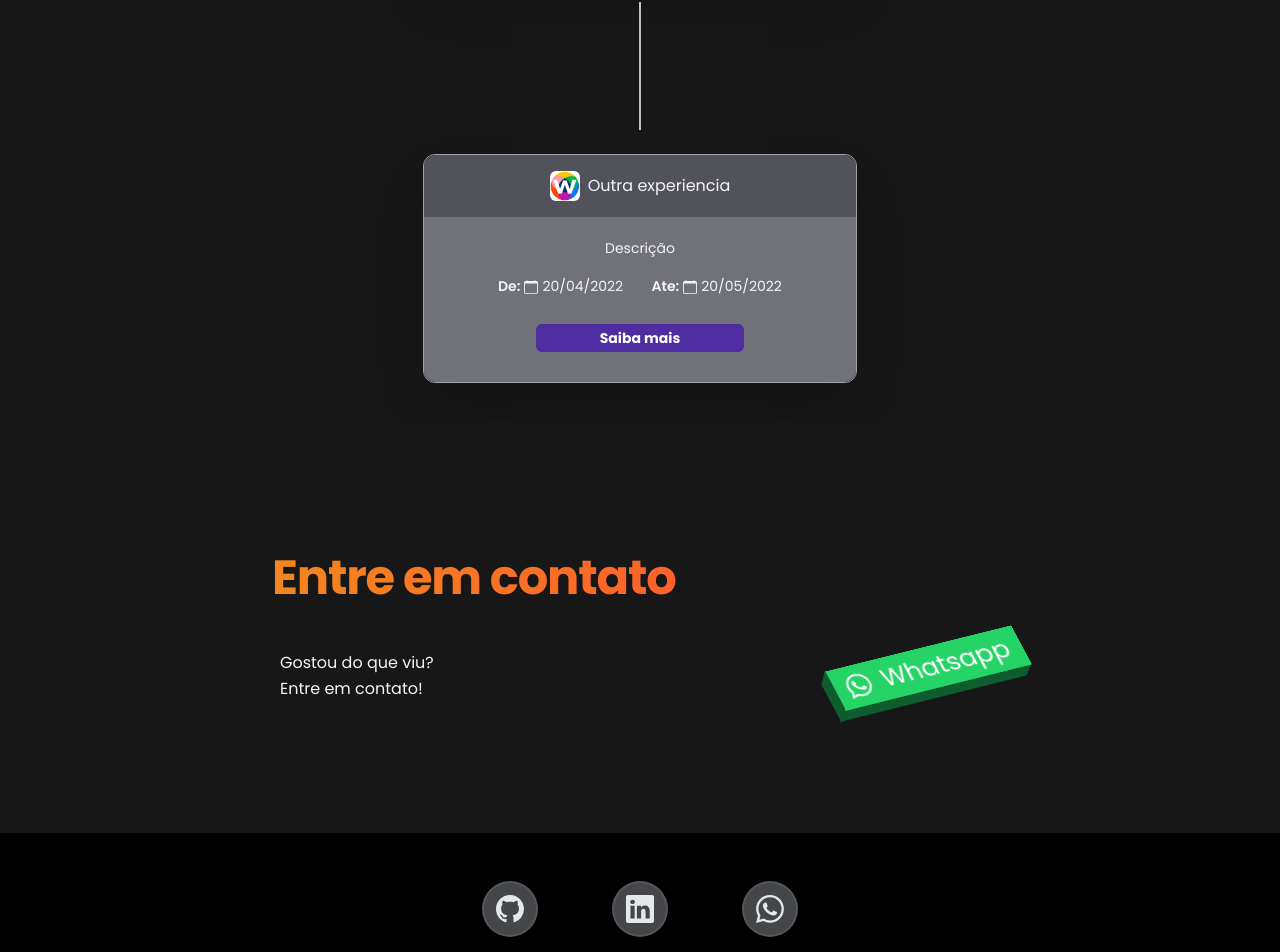
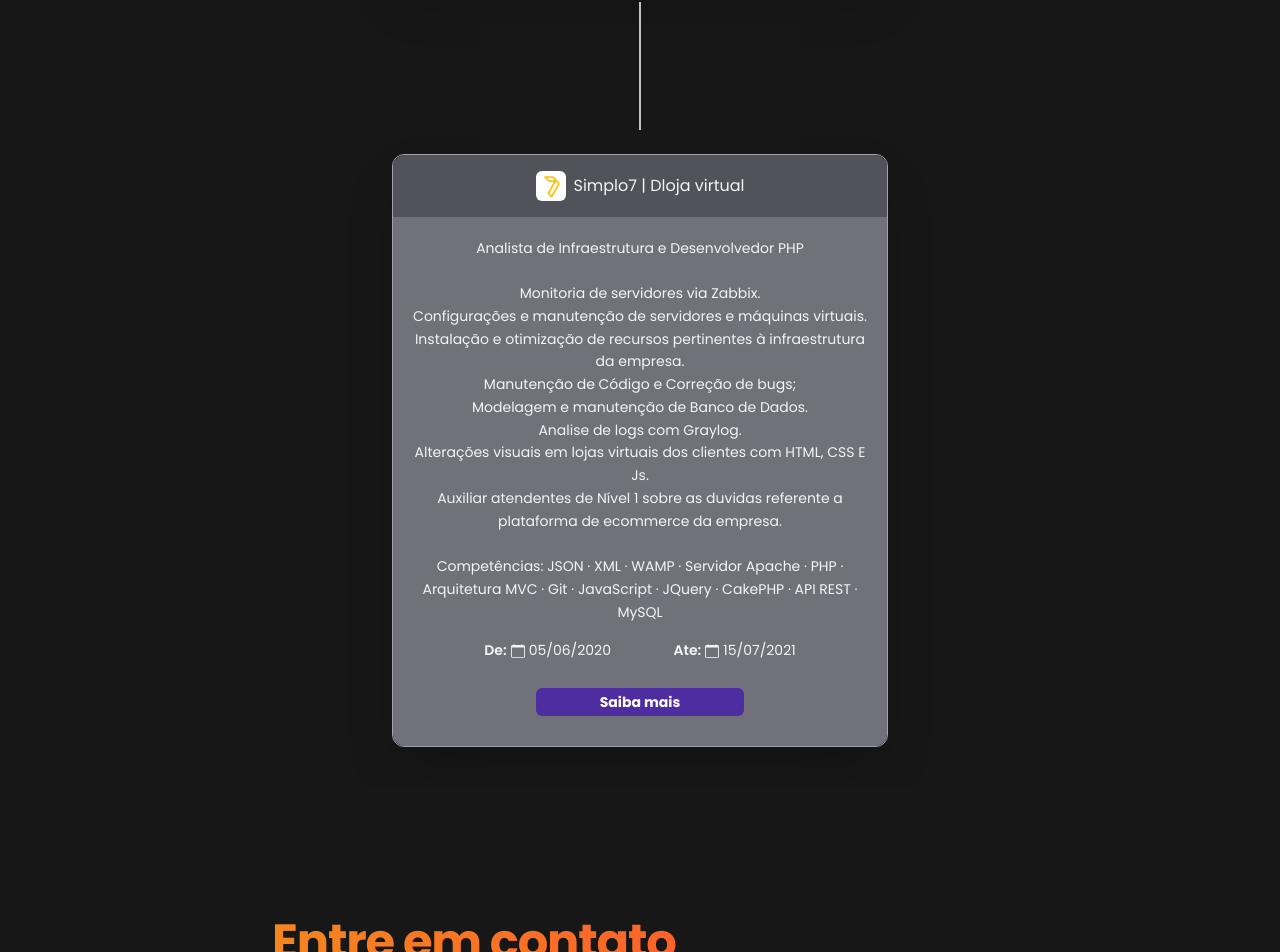
Before and after one commit to umrodrigues/curriculov2, a Next.js app: page / in a window 1280 px wide. Shown: the part 3372-4324 px from the top of the page. Built offline with nearby package versions, Linux system fonts and the light colour scheme.

Commit message:
feat: experience dev

```diff
--- a/src/components/molecules/Experiencias.tsx
+++ b/src/components/molecules/Experiencias.tsx
@@ -8,7 +8,7 @@ import {
 } from "react-icons/bs";
 import { useState } from "react";
 import logoRenner from "../../assets/rennerlogo.png";
-import logoWorkana from "../../assets/workana.webp";
+import simploImage from "../../assets/simplo7img.jpg";
 import ImageABout from "../../assets/perfil.webp";
 import Link from "next/link";
 import { Section } from "../atoms/Section";
@@ -175,30 +175,52 @@ export const Experiencias = () => {
                     <div className="flex flex-col md:flex-row justify-center items-center text-base  ">
                       <Image
                         className="rounded-md"
-                        src={logoWorkana}
+                        src={simploImage}
                         alt={"logo workana"}
                         width={30}
                         height={30}
                         priority
                       />
-                      <h2 className="md:ml-2">Outra experiencia </h2>
+                      <h2 className="md:ml-2">Simplo7 | Dloja virtual </h2>
                     </div>
                   </div>
                   <div className="text-center flex items-center flex-col   bg-zinc-500 rounded-b-xl w-full leading-relaxed px-5 py-2 md:py-5 text-sm">
                     <p>
-                    Descrição
+                    Analista de Infraestrutura e Desenvolvedor PHP
+                    <br />
+                    <br />
+                    Monitoria de servidores via Zabbix.
+                    <br />
+                    Configurações e manutenção de servidores e máquinas virtuais.
+                    <br />
+                    Instalação e otimização de recursos pertinentes à infraestrutura da empresa.
+                    <br />
+                    Manutenção de Código e Correção de bugs;
+                    <br />
+                    Modelagem e manutenção de Banco de Dados.
+                    <br />
+                    Analise de logs com Graylog.
+                    <br />
+                    Alterações visuais em lojas virtuais dos clientes com HTML, CSS E Js.
+                    <br />
+
+                    Auxiliar atendentes de Nível 1 sobre as duvidas referente a plataforma de ecommerce da empresa.
+                    <br />
+                    <br />
+
+                    Competências: JSON · XML · WAMP · Servidor Apache · PHP · Arquitetura MVC · Git · JavaScript · JQuery · CakePHP · API REST · MySQL
                     </p>
                     <div className="flex flex-wrap w-full py-4 md:px-10 justify-around items-center">
                       <span className="flex justify-center items-center">
                         <h3 className="font-semibold">De:</h3>
                         <BsCalendar className="inline mx-1" />
-                        20/04/2022
+                        05/06/2020
                       </span>
 
                       <span className="flex justify-center items-center">
                         <h3 className="font-semibold">Ate:</h3>
                         <BsCalendar className="inline mx-1" />
-                        20/05/2022
+                        15/07/2021
                       </span>
                     </div>
                     <div className="py-2.5">
```
